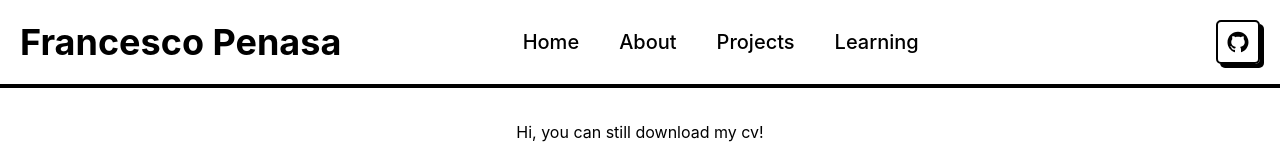
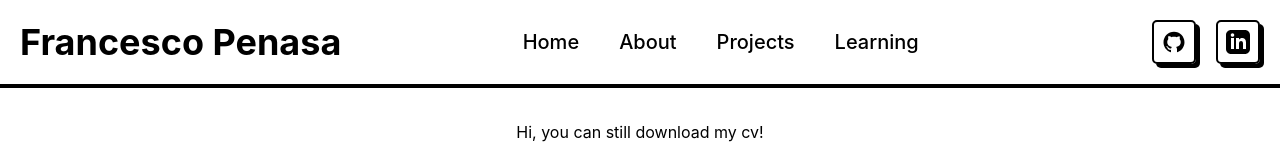
Before and after one commit to FrancescoPenasa/FrancescoPenasa.github.io, a React (Vite) app: page /about in a window 1280 px wide. Shown: the top 158 px of the page. Built offline with nearby package versions, Linux system fonts and the light colour scheme.

Commit message:
add linkedin link to Nav

```diff
--- a/src/pages/components/Nav.jsx
+++ b/src/pages/components/Nav.jsx
@@ -43,14 +43,15 @@ export default function Nav({ showNavColumn, setshowNavColumn}) {
                 {/* socials */}
                 <div className="flex w-[160px] items-center justify-end gap-5 ">
                     {/*  github */}
-                    <a target="_blank" href="https://github.com/FrancescoPenasa"
-                    className="flex items-center justify-center rounded-base border-2 border-black p-2 shadow-[4px_4px_0px_0px_rgba(0,0,0,1)] transition-all hover:translate-x-[3px] hover:translate-y-[3px] hover:shadow-none">
-                        <svg stroke="currentColor" fill="currentColor" strokeWidth="0" viewBox="0 0 1024 1024" className="h-6 w-6 m500:h-4 m500:w-4" height="1em" width="1em" xmlns="http://www.w3.org/2000/svg"><path d="M511.6 76.3C264.3 76.2 64 276.4 64 523.5 64 718.9 189.3 885 363.8 946c23.5 5.9 19.9-10.8 19.9-22.2v-77.5c-135.7 15.9-141.2-73.9-150.3-88.9C215 726 171.5 718 184.5 703c30.9-15.9 62.4 4 98.9 57.9 26.4 39.1 77.9 32.5 104 26 5.7-23.5 17.9-44.5 34.7-60.8-140.6-25.2-199.2-111-199.2-213 0-49.5 16.3-95 48.3-131.7-20.4-60.5 1.9-112.3 4.9-120 58.1-5.2 118.5 41.6 123.2 45.3 33-8.9 70.7-13.6 112.9-13.6 42.4 0 80.2 4.9 113.5 13.9 11.3-8.6 67.3-48.8 121.3-43.9 2.9 7.7 24.7 58.3 5.5 118 32.4 36.8 48.9 82.7 48.9 132.3 0 102.2-59 188.1-200 212.9a127.5 127.5 0 0 1 38.1 91v112.5c.8 9 0 17.9 15 17.9 177.1-59.7 304.6-227 304.6-424.1 0-247.2-200.4-447.3-447.5-447.3z"></path></svg>
+                    <a target="_blank" href="https://github.com/FrancescoPenasa" className="flex items-center justify-center rounded-base border-2 border-black p-2 shadow-[4px_4px_0px_0px_rgba(0,0,0,1)] transition-all hover:translate-x-[3px] hover:translate-y-[3px] hover:shadow-none">
+                        <svg stroke="currentColor" fill="currentColor" strokeWidth="0" viewBox="0 0 1024 1024" className="h-6 w-6 m500:h-4 m500:w-4" height="1em" width="1em" xmlns="http://www.w3.org/2000/svg">
+                            <path d="M511.6 76.3C264.3 76.2 64 276.4 64 523.5 64 718.9 189.3 885 363.8 946c23.5 5.9 19.9-10.8 19.9-22.2v-77.5c-135.7 15.9-141.2-73.9-150.3-88.9C215 726 171.5 718 184.5 703c30.9-15.9 62.4 4 98.9 57.9 26.4 39.1 77.9 32.5 104 26 5.7-23.5 17.9-44.5 34.7-60.8-140.6-25.2-199.2-111-199.2-213 0-49.5 16.3-95 48.3-131.7-20.4-60.5 1.9-112.3 4.9-120 58.1-5.2 118.5 41.6 123.2 45.3 33-8.9 70.7-13.6 112.9-13.6 42.4 0 80.2 4.9 113.5 13.9 11.3-8.6 67.3-48.8 121.3-43.9 2.9 7.7 24.7 58.3 5.5 118 32.4 36.8 48.9 82.7 48.9 132.3 0 102.2-59 188.1-200 212.9a127.5 127.5 0 0 1 38.1 91v112.5c.8 9 0 17.9 15 17.9 177.1-59.7 304.6-227 304.6-424.1 0-247.2-200.4-447.3-447.5-447.3z"></path>
+                        </svg>
                     </a>
-                        {/* twitter */}
-                    {/* <a target="_blank" href="https://twitter.com/samuelbreznjak" className="flex items-center justify-center rounded-base border-2 border-black p-2 shadow-[4px_4px_0px_0px_rgba(0,0,0,1)] transition-all hover:translate-x-[3px] hover:translate-y-[3px] hover:shadow-none">
-                        <svg stroke="currentColor" fill="currentColor" strokeWidth="0" viewBox="0 0 512 512" className="h-6 w-6 m500:h-4 m500:w-4" height="1em" width="1em" xmlns="http://www.w3.org/2000/svg"><path d="M389.2 48h70.6L305.6 224.2 487 464H345L233.7 318.6 106.5 464H35.8L200.7 275.5 26.8 48H172.4L272.9 180.9 389.2 48zM364.4 421.8h39.1L151.1 88h-42L364.4 421.8z"></path></svg>
-                    </a> */}
+                    {/* linkedin */}
+                    <a target="_blank" href="https://www.linkedin.com/in/francesco-penasa-920828151/" className="flex items-center justify-center rounded-base border-2 border-black p-2 shadow-[4px_4px_0px_0px_rgba(0,0,0,1)] transition-all hover:translate-x-[3px] hover:translate-y-[3px] hover:shadow-none">
+                    <svg xmlns="http://www.w3.org/2000/svg" width="24" height="24" viewBox="0 0 24 24"><path d="M19 0h-14c-2.761 0-5 2.239-5 5v14c0 2.761 2.239 5 5 5h14c2.762 0 5-2.239 5-5v-14c0-2.761-2.238-5-5-5zm-11 19h-3v-11h3v11zm-1.5-12.268c-.966 0-1.75-.79-1.75-1.764s.784-1.764 1.75-1.764 1.75.79 1.75 1.764-.783 1.764-1.75 1.764zm13.5 12.268h-3v-5.604c0-3.368-4-3.113-4 0v5.604h-3v-11h3v1.765c1.396-2.586 7-2.777 7 2.476v6.759z"/></svg>
+                    </a>
                 </div>
             </div>
         </nav>
```
